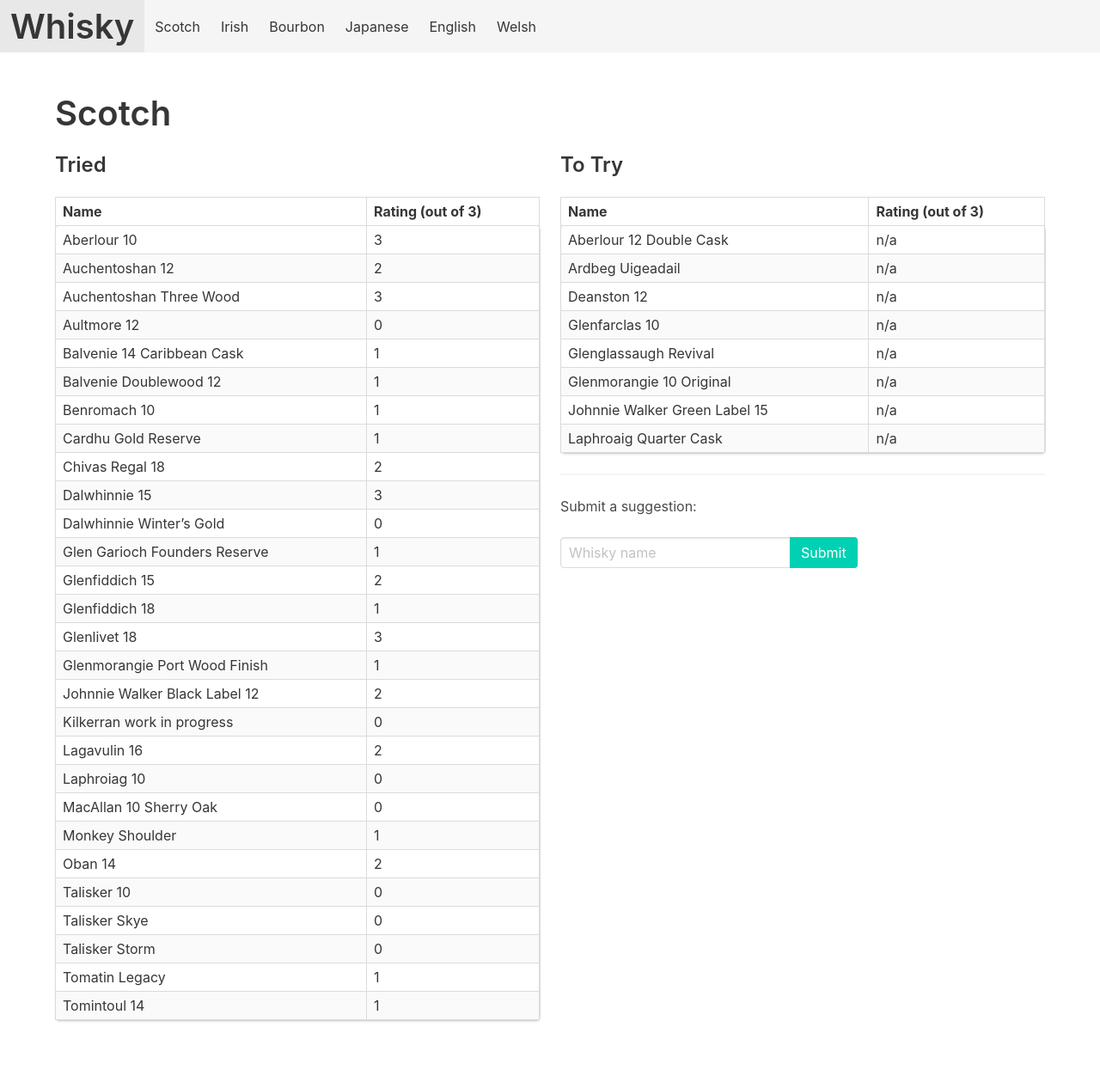
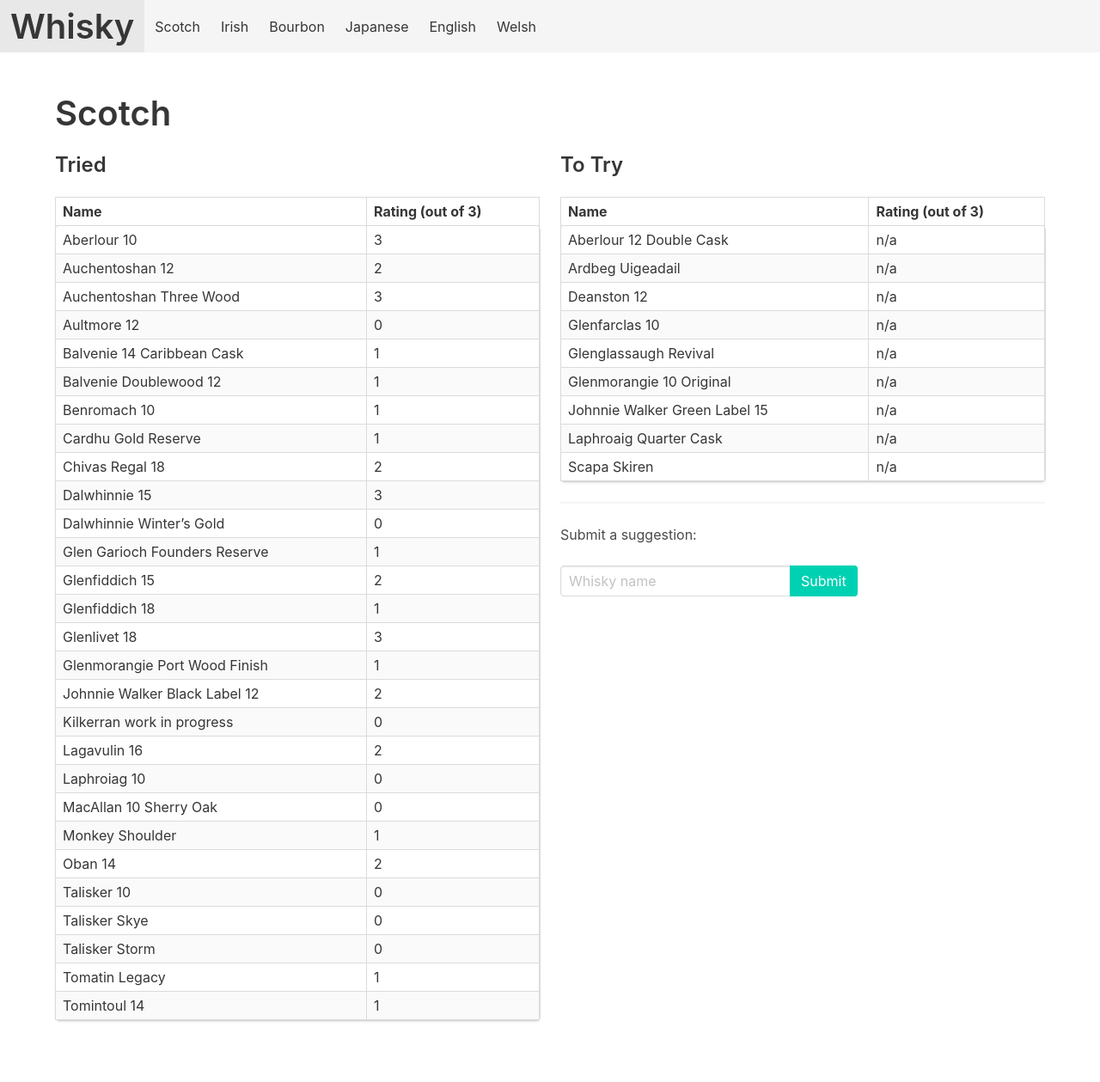
Before and after one commit to grega/whisky, a Jekyll site: the page built from scotch.html, in a window 1280 px wide. Shown: the whole page at 86% size. Built offline with Jekyll 4.4.1, drawn with Linux system fonts in a browser that asks for light colours.

Commit message:
Update to_try.yml

```diff
--- a/_data/scotch/to_try.yml
+++ b/_data/scotch/to_try.yml
@@ -6,3 +6,4 @@
 - name: Glenfarclas 10
 - name: Glenmorangie 10 Original
 - name: Laphroaig Quarter Cask
+- name: Scapa Skiren
```
